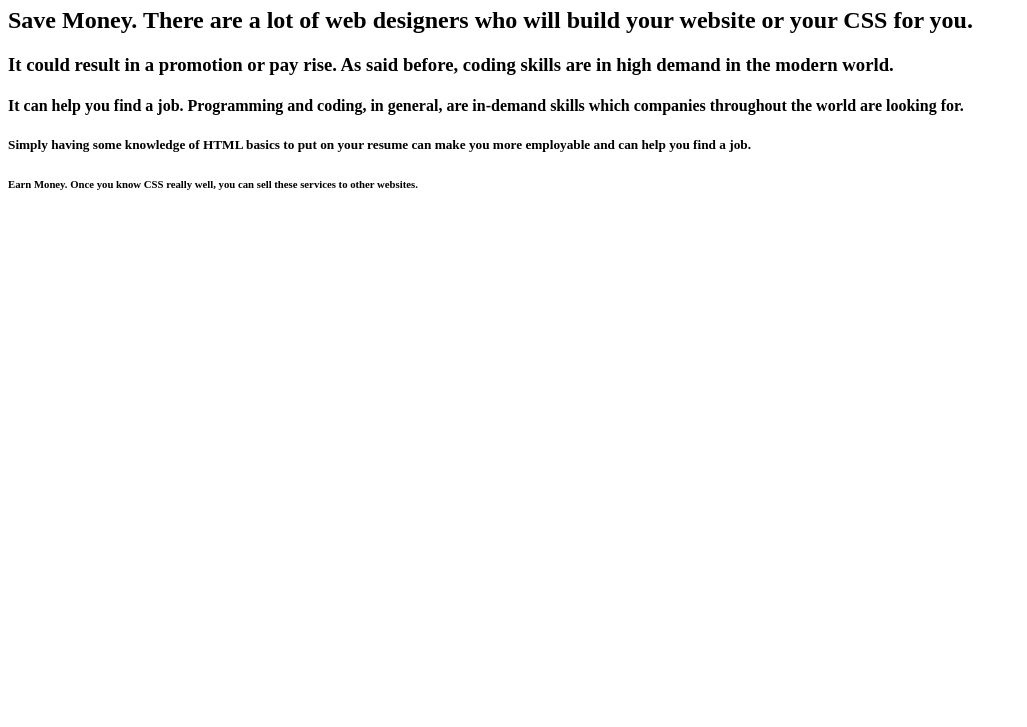
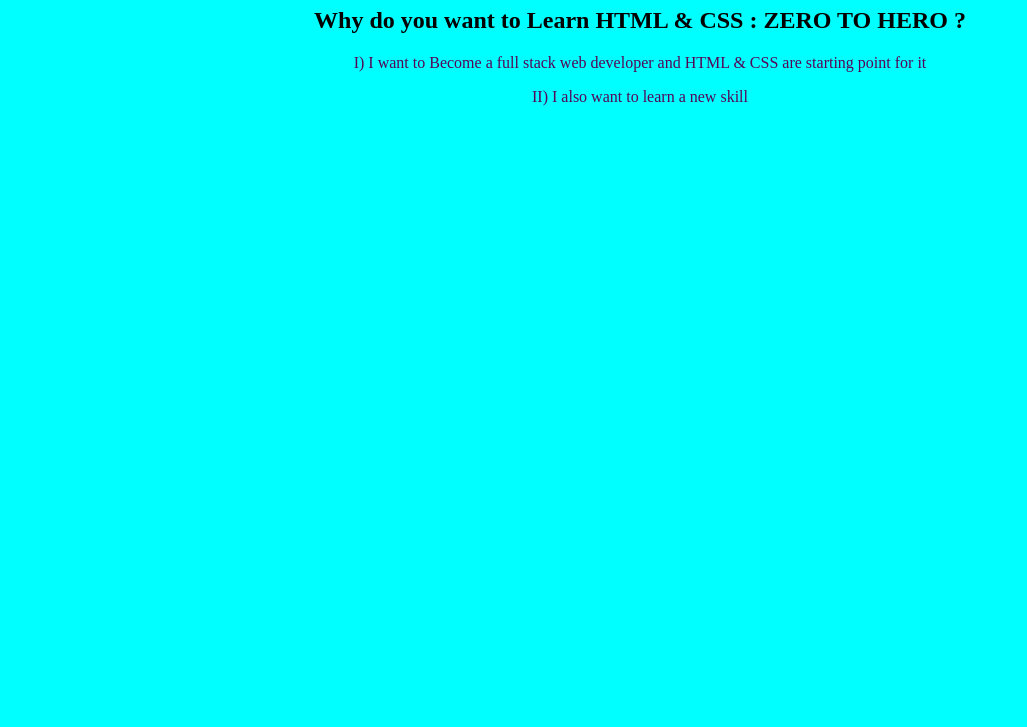
Before and after one commit to Mrin111/Assignment-Submission, a plain HTML site: page dayone.html in a window 1280 px wide. Shown: the part 73-800 px from the top of the page, without its empty margins (0-1027 px from the left). Drawn offline with Linux system fonts and the light colour scheme.

Commit message:
dayone.html

```diff
--- a/dayone.html
+++ b/dayone.html
@@ -1,15 +1,21 @@
 <!DOCTYPE html>
-<html>
- <head>
-  <title>HTML & CSS</title>
- </head>
+<head>
+    <title>Assignment 1 (Day-1)</title>
+    <style>
+        body
+        {   text-align: center;
+            background-color: aqua;
+        }
+        p
+        {
+            color: rgb(85, 5, 85);
+        }
+    </style>
+</head>
 <body>
-
     <h1>MRINMOY BHUIYA</h1>
-    <h2>Save Money. There are a lot of web designers who will build your website or your CSS for you.</h2>
-    <h3>It could result in a promotion or pay rise. As said before, coding skills are in high demand in the modern world. </h3>
-    <h4>It can help you find a job. Programming and coding, in general, are in-demand skills which companies throughout the world are looking for. </h4>
-    <h5>Simply having some knowledge of HTML basics to put on your resume can make you more employable and can help you find a job.</h5>
-    <h6>Earn Money. Once you know CSS really well, you can sell these services to other websites.</h6>
+    <h2>Why do you want to Learn HTML & CSS : ZERO TO HERO ?</h2>
+    <p>I) I want to Become a full stack web developer and HTML & CSS are starting point for it</p>
+    <p>II) I also want to learn a new skill</p>
 </body>
 </html>
```
